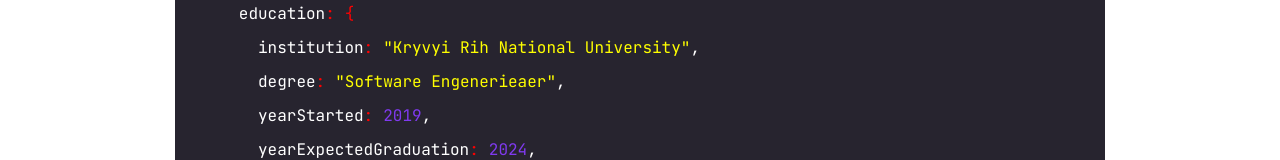
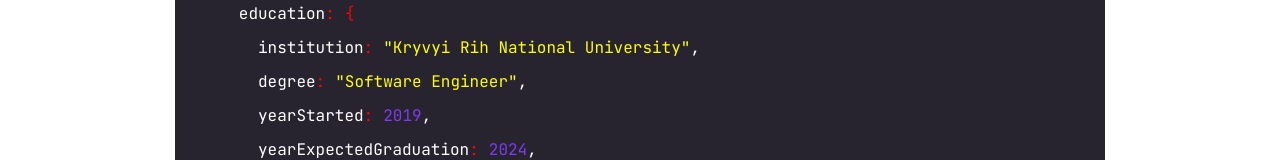
Before and after one commit to ValeriiKutin/portfolio-2024, a Next.js app: page /about in a window 1280 px wide. Shown: the part 226-386 px from the top of the page. Built offline with nearby package versions, Linux system fonts and the light colour scheme.

Commit message:
fix text

```diff
--- a/src/app/about/page.tsx
+++ b/src/app/about/page.tsx
@@ -40,7 +40,7 @@
             <span className="twodots">:</span>
           </div>
           <div className="key-value">
-            "Software Engenerieaer"<span className="comma">,</span>
+            "Software Engineer"<span className="comma">,</span>
           </div>
         </div>
         <div className="box-line-1">
```
